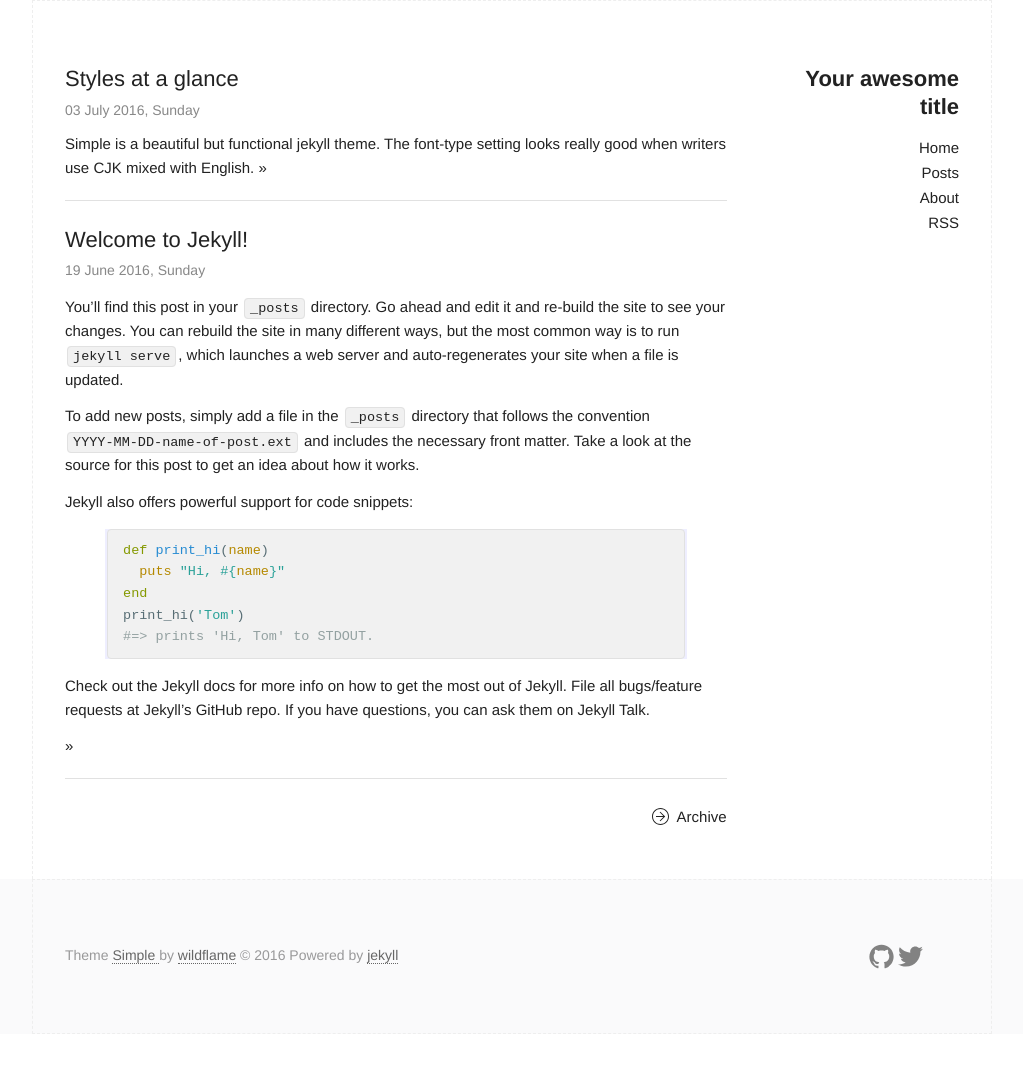
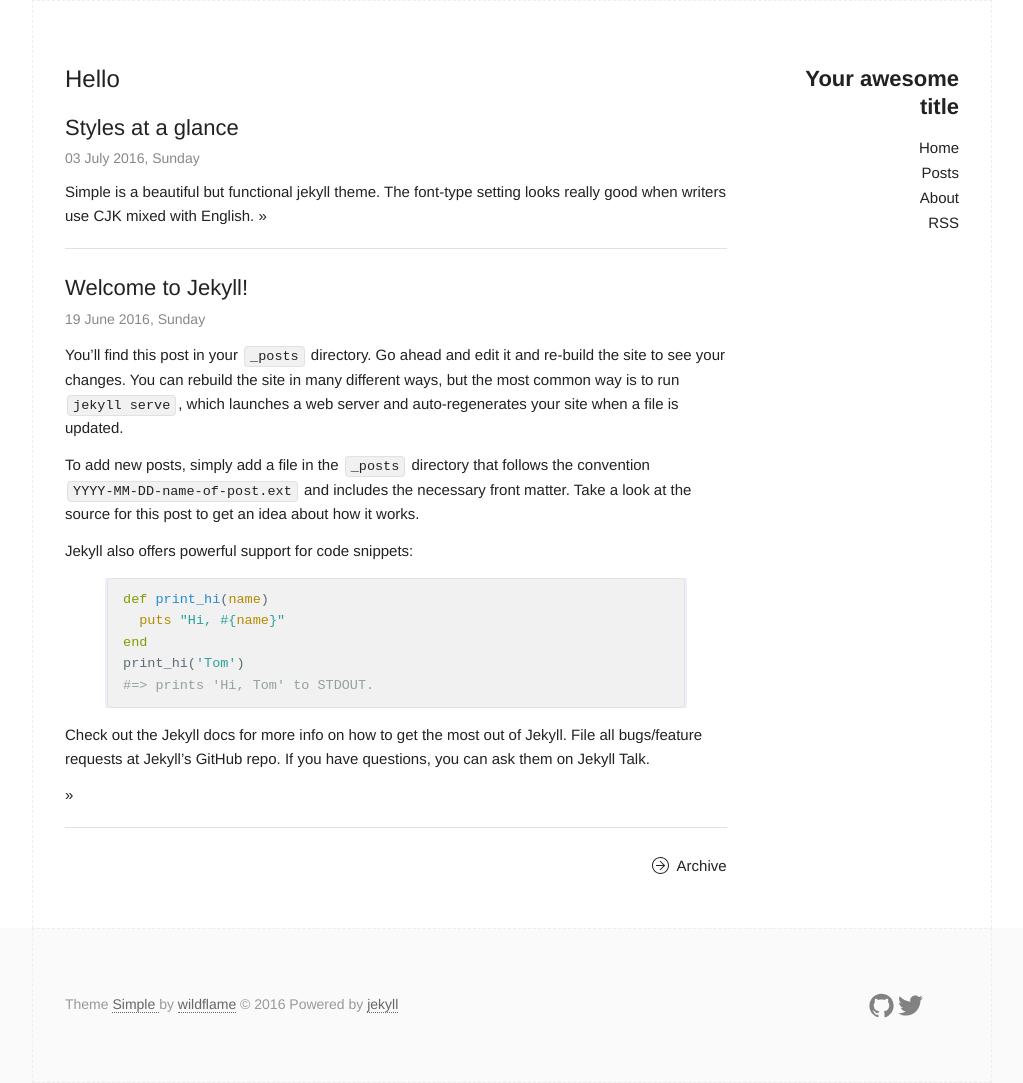
Before and after one commit to superstar109/personal-site, a Jekyll site: the page built from index.html, in a window 1280 px wide. Shown: the whole page, without its empty margins (128-1151 px from the left). Built offline with Jekyll 4.4.1, drawn with Linux system fonts in a browser that asks for light colours; before the commit the page ends 1034 px from its top, so only the background shows below that.

Commit message:
second commit

```diff
--- a/index.html
+++ b/index.html
@@ -4,6 +4,7 @@ title: Home
 ---
 
 <div class="home">
+  <h1>Hello</h1>
   <div class="post-list">
 
     {% for post in site.posts limit:5%}
```
